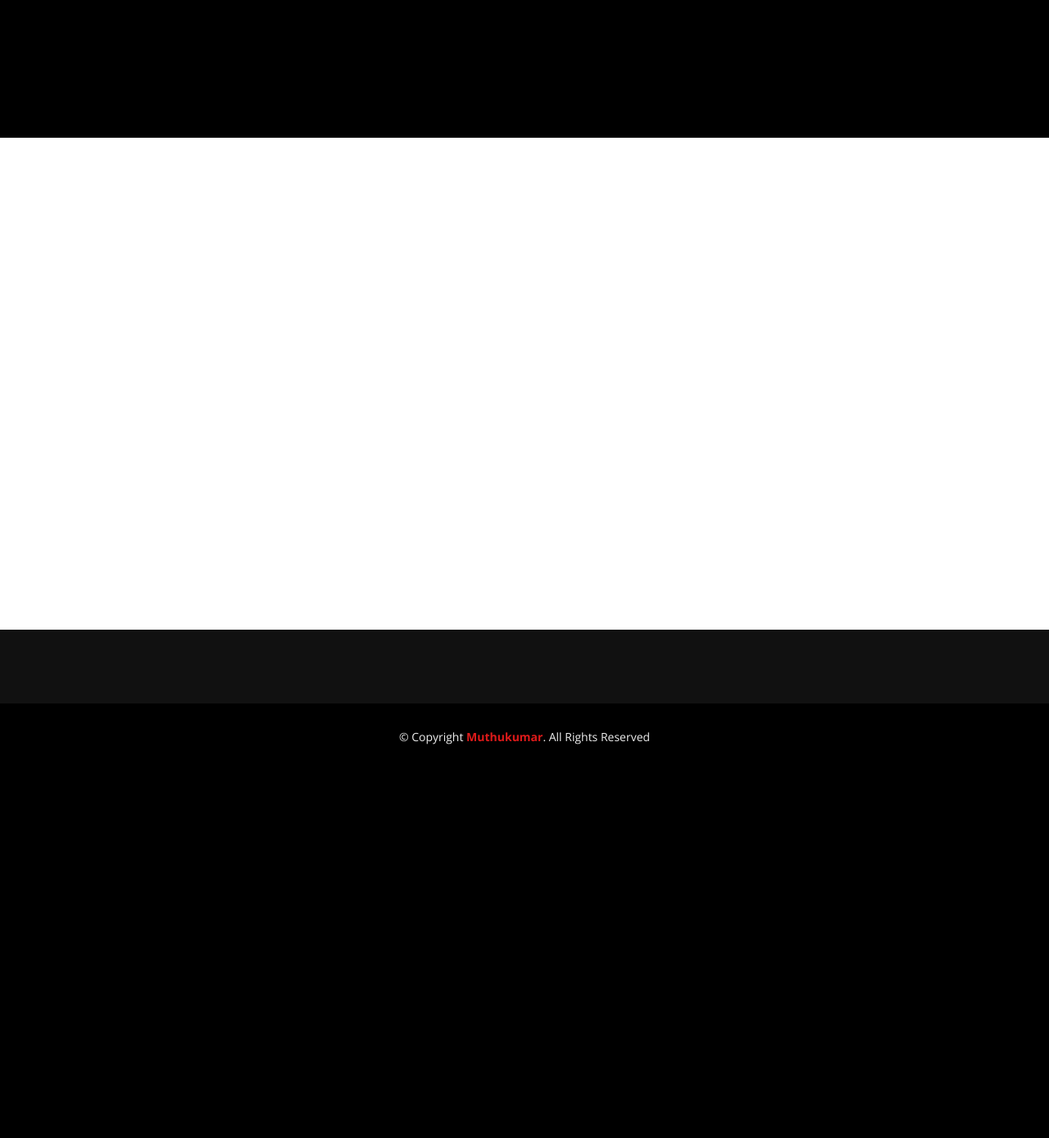
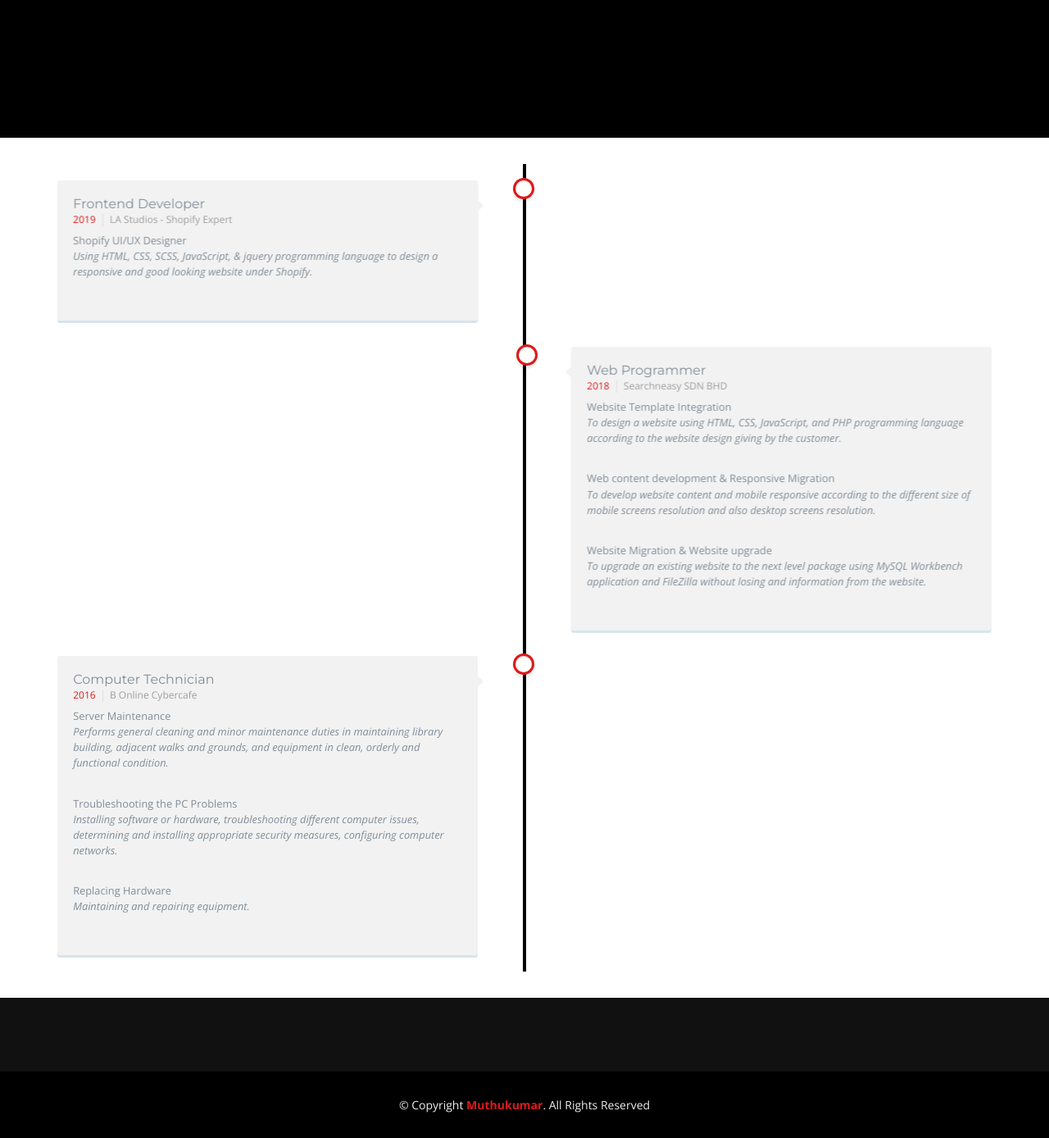
Before and after one commit to eziokumar/kumar.github.io, a PHP site: page / in a window 1280 px wide. Shown: the part 632-2020 px from the top of the page at 82% size. Before the commit the page ends 1540 px from the top, so only its background shows below. Run offline with PHP 8.4, Linux system fonts and the light colour scheme.

Commit message:
reuploaded content

```diff
--- a/css/stylesheet.css
+++ b/css/stylesheet.css
@@ -589,3 +589,285 @@ body.mobile-nav-active #mobile-nav-toggle {
   font-size: 60px;
   font-weight: 700;
 }
+
+
+/* TIMELINE */
+.cd-timeline {
+  overflow: hidden;
+  padding: 2em 0;
+  color: #818d98;
+  /* background-color: hsl(0, 0%, 0%); */
+  /* background-color:hsl(var(--cd-color-2-h), var(--cd-color-2-s), calc(var(--cd-color-2-l)*1.05)); */
+}
+
+.cd-timeline h2 {
+  font-weight: 700
+}
+
+.cd-timeline__container {
+  position: relative;
+  padding: 1.25em 0;
+}
+
+.cd-timeline__container::before {
+  content: '';
+  position: absolute;
+  top: 0;
+  left: 18px;
+  height: 100%;
+  width: 4px;
+  background: #000000;
+
+}
+
+@media (min-width: 64rem) {
+  .cd-timeline__container::before {
+      left: 50%;
+      -webkit-transform: translateX(-50%);
+      -ms-transform: translateX(-50%);
+      transform: translateX(-50%)
+  }
+}
+
+.cd-timeline__block {
+  display: flex;
+  position: relative;
+  z-index: 1;
+  margin-bottom: 2em;
+}
+
+.cd-timeline__block:last-child {
+  margin-bottom: 0
+}
+
+@media (min-width: 64rem) {
+  .cd-timeline__block:nth-child(even) {
+      -ms-flex-direction: row-reverse;
+      flex-direction: row-reverse
+  }
+}
+
+.cd-timeline__img {
+  display: flex;
+  justify-content: center;
+  align-items: center;
+  flex-shrink: 0;
+  border-radius: 50%;
+  box-shadow: 0 0 0 3px #dd1a1a, inset 0 2px 0 rgba(0,0,0,0.08), 0 3px 0 4px rgba(0,0,0,0.05);
+  background-color: #ffffff;
+}
+
+.cd-timeline__img img {
+  width: 24px;
+  height: 24px
+}
+
+@media (min-width: 64rem) {
+  .cd-timeline__img {
+      width: 20px;
+      height: 20px;
+      -ms-flex-order: 1;
+      order: 1;
+      margin-left: calc(6.7% - 30px);
+      will-change: transform;
+  }
+  .cd-timeline__block:nth-child(even) .cd-timeline__img {
+      margin-right: calc(6.5% - 30px);
+  }
+}
+
+.cd-timeline__content {
+  -ms-flex-positive: 1;
+  flex-grow: 1;
+  position: relative;
+  margin-left: 1.25em;
+  background: #ffffff;
+  border-radius: 0.25em;
+  padding: 1.25em;
+  box-shadow: 0 3px 0 #d8e4ed;
+}
+
+.cd-timeline__content::before {
+  content: '';
+  position: absolute;
+  top: 16px;
+  right: 100%;
+  width: 0;
+  height: 0;
+  border: 7px solid transparent;
+  border-right-color: #f2f2f2;
+}
+
+.cd-timeline__content .item-period {
+  display: inline-block;
+  font-size: 12px;
+  line-height: 1.2em;
+  color: #dd1a1a;
+  margin-bottom: 8px;
+}
+
+
+.cd-timeline__content .item-title {
+  display: block;
+  margin: 0;
+  font-size: 16px;
+  line-height: 1.2em;
+}
+
+.cd-timeline__content .item-small {
+  display: inline-block;
+  font-size: 12px;
+  line-height: 1.2em;
+  color: #9e9e9e;
+  margin-left: 5px;
+  margin-bottom: 8px;
+  padding-left: 8px;
+  border-left: 1px solid #e0e0e0;
+}
+
+@media (min-width: 64rem) {
+  .cd-timeline__content {
+      width: 45%;
+      -ms-flex-positive: 0;
+      flex-grow: 0;
+      will-change: transform;
+      margin: 0;
+      font-size: 0.8em;
+      --line-height-multiplier: 1.2;
+      background-color: #f2f2f2;
+      padding: 1.5em;
+  }
+  .cd-timeline__content::before {
+      top: 24px
+  }
+  .cd-timeline__block:nth-child(odd) .cd-timeline__content::before {
+      right: auto;
+      left: 100%;
+      width: 0;
+      height: 0;
+      border: 7px solid transparent;
+      border-left-color: #f2f2f2;
+  }
+}
+
+
+@media (min-width: 64rem) {
+  .cd-timeline__img--hidden,
+  .cd-timeline__content--hidden {
+      visibility: hidden
+  }
+  .cd-timeline__img--bounce-in {
+      -webkit-animation: cd-bounce-1 0.6s;
+      animation: cd-bounce-1 0.6s
+  }
+  .cd-timeline__content--bounce-in {
+      -webkit-animation: cd-bounce-2 0.6s;
+      animation: cd-bounce-2 0.6s
+  }
+  .cd-timeline__block:nth-child(even) .cd-timeline__content--bounce-in {
+      -webkit-animation-name: cd-bounce-2-inverse;
+      animation-name: cd-bounce-2-inverse
+  }
+}
+
+@-webkit-keyframes cd-bounce-1 {
+  0% {
+      opacity: 0;
+      -webkit-transform: scale(0.5);
+      transform: scale(0.5)
+  }
+  60% {
+      opacity: 1;
+      -webkit-transform: scale(1.2);
+      transform: scale(1.2)
+  }
+  100% {
+      -webkit-transform: scale(1);
+      transform: scale(1)
+  }
+}
+
+@keyframes cd-bounce-1 {
+  0% {
+      opacity: 0;
+      -webkit-transform: scale(0.5);
+      transform: scale(0.5)
+  }
+  60% {
+      opacity: 1;
+      -webkit-transform: scale(1.2);
+      transform: scale(1.2)
+  }
+  100% {
+      -webkit-transform: scale(1);
+      transform: scale(1)
+  }
+}
+
+@-webkit-keyframes cd-bounce-2 {
+  0% {
+      opacity: 0;
+      -webkit-transform: translateX(-100px);
+      transform: translateX(-100px)
+  }
+  60% {
+      opacity: 1;
+      -webkit-transform: translateX(20px);
+      transform: translateX(20px)
+  }
+  100% {
+      -webkit-transform: translateX(0);
+      transform: translateX(0)
+  }
+}
+
+@keyframes cd-bounce-2 {
+  0% {
+      opacity: 0;
+      -webkit-transform: translateX(-100px);
+      transform: translateX(-100px)
+  }
+  60% {
+      opacity: 1;
+      -webkit-transform: translateX(20px);
+      transform: translateX(20px)
+  }
+  100% {
+      -webkit-transform: translateX(0);
+      transform: translateX(0)
+  }
+}
+
+@-webkit-keyframes cd-bounce-2-inverse {
+  0% {
+      opacity: 0;
+      -webkit-transform: translateX(100px);
+      transform: translateX(100px)
+  }
+  60% {
+      opacity: 1;
+      -webkit-transform: translateX(-20px);
+      transform: translateX(-20px)
+  }
+  100% {
+      -webkit-transform: translateX(0);
+      transform: translateX(0)
+  }
+}
+
+@keyframes cd-bounce-2-inverse {
+  0% {
+      opacity: 0;
+      -webkit-transform: translateX(100px);
+      transform: translateX(100px)
+  }
+  60% {
+      opacity: 1;
+      -webkit-transform: translateX(-20px);
+      transform: translateX(-20px)
+  }
+  100% {
+      -webkit-transform: translateX(0);
+      transform: translateX(0)
+  }
+}
--- a/css/stylesheet2.css
+++ b/css/stylesheet2.css
@@ -55,7 +55,21 @@
         font-size: 27px !important;
     }
 
-    .intro-box{
-      padding-top: 15% !important;
+    .cd-timeline__img{
+      width: 15px;
+      height: 15px;
+      order: 0;
+      margin-left: calc(1% - 0px);
+      will-change: transform;
+      position: relative;
+      right: 35px;
+      top: 7px;
+    }
+
+    .cd-timeline__block{
+      width: 80%;
+      margin: 1em auto;
+      background-color: #f2f2f2;
+      padding: 0.5em;
     }
   }
--- a/index.html
+++ b/index.html
@@ -1,5 +1,10 @@
 <!DOCTYPE html>
 <html lang="en">
+
+<style>
+
+
+</style>
 <head>
   <meta charset="utf-8">
   <title>Muthukumar Resume</title>
@@ -35,7 +40,7 @@
       <nav id="nav-menu-container">
         <ul class="nav-menu">
           <li class="menu-active"><a href="#intro">Home</a></li>
-          <li><a href="#about">About Us</a></li>
+          <li><a href="#timeline">About Us</a></li>
           <li class="menu-has-children"><a href="">Drop Down</a>
             <ul>
               <li><a href="#">Drop Down 1</a></li>
@@ -67,10 +72,52 @@
       </div>
     </section><!-- #intro -->
 
-    <section id="about">
-      <div style="height:600px;">
+    <section id="timeline" class="cd-timeline js-cd-timeline">
+        <div class="container max-width-lg cd-timeline__container">
+            <div class="cd-timeline__block">
+              <div class="cd-timeline__img">
+              </div> <!-- cd-timeline__img -->
 
-      </div>
+              <div class="cd-timeline__content text-component">
+                  <h4 class="item-title">Frontend Developer</h4>
+                  <span class="item-period">2019</span>
+                  <span class="item-small">LA Studios - Shopify Expert</span>
+                  <p class="item-description">Shopify UI/UX Designer<br><i>Using HTML, CSS, SCSS, JavaScript, & jquery programming language to design a responsive and good looking website under Shopify.</i></p>
+              </div> <!-- cd-timeline__content -->
+            </div> <!-- cd-timeline__block -->
+
+            <div class="cd-timeline__block">
+              <div class="cd-timeline__img">
+              </div> <!-- cd-timeline__img -->
+
+              <div class="cd-timeline__content text-component">
+                  <h4 class="item-title">Web Programmer</h4>
+                  <span class="item-period">2018</span>
+                  <span class="item-small">Searchneasy SDN BHD</span>
+                  <p class="item-description">Website Template Integration<br><i>To design a website using HTML, CSS, JavaScript, and PHP programming language according to the website design giving by the customer.</i></p>
+
+                  <p class="item-description">Web content development & Responsive Migration<br><i>To develop website content and mobile responsive according to the different size of mobile screens resolution and also desktop screens resolution.</i></p>
+
+                  <p class="item-description">Website Migration & Website upgrade<br> <i>To upgrade an existing website to the next level package using MySQL Workbench application and FileZilla without losing and information from the website.</i></p>
+              </div> <!-- cd-timeline__content -->
+            </div> <!-- cd-timeline__block -->
+
+            <div class="cd-timeline__block">
+              <div class="cd-timeline__img">
+              </div> <!-- cd-timeline__img -->
+
+              <div class="cd-timeline__content text-component">
+                  <h4 class="item-title">Computer Technician</h4>
+                  <span class="item-period">2016</span>
+                  <span class="item-small">B Online Cybercafe</span>
+                  <p class="item-description">Server Maintenance<br><i>Performs general cleaning and minor maintenance duties in maintaining library building, adjacent walks and grounds, and equipment in clean, orderly and functional condition.</i></p>
+
+                  <p class="item-description">Troubleshooting the PC Problems<br><i>Installing software or hardware, troubleshooting different computer issues, determining and installing appropriate security measures, configuring computer networks.</i></p>
+
+                  <p class="item-description">Replacing Hardware <br> <i>Maintaining and repairing equipment.</i></p>
+              </div> <!-- cd-timeline__content -->
+            </div> <!-- cd-timeline__block -->
+          </div>
     </section>
 
   </main>
@@ -119,6 +166,7 @@
   <!-- Template Main Javascript File -->
   <script src="js/main.js"></script>
   <script src="js/javascript.js"></script>
+  <script src="js/timeline.js"></script>
 
 </body>
 </html>
```
Also changed, not shown: js/timeline.js (added, +71 -0 lines).
